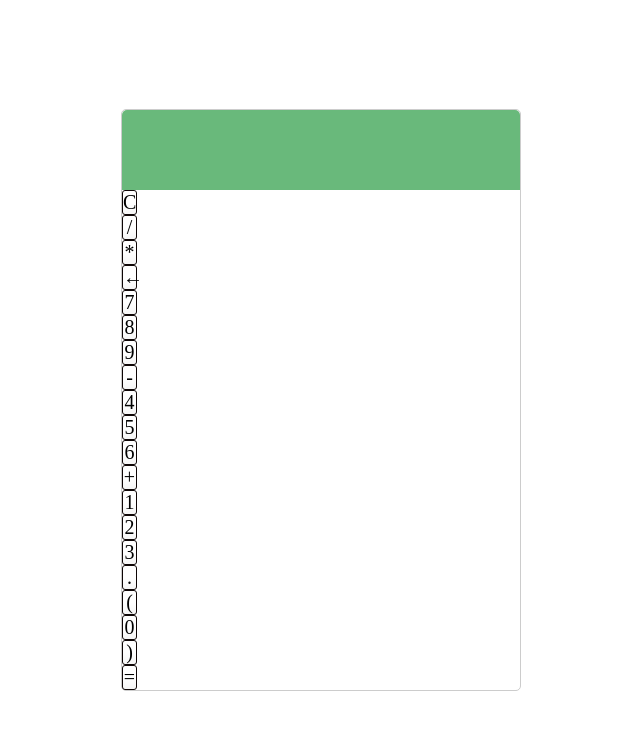
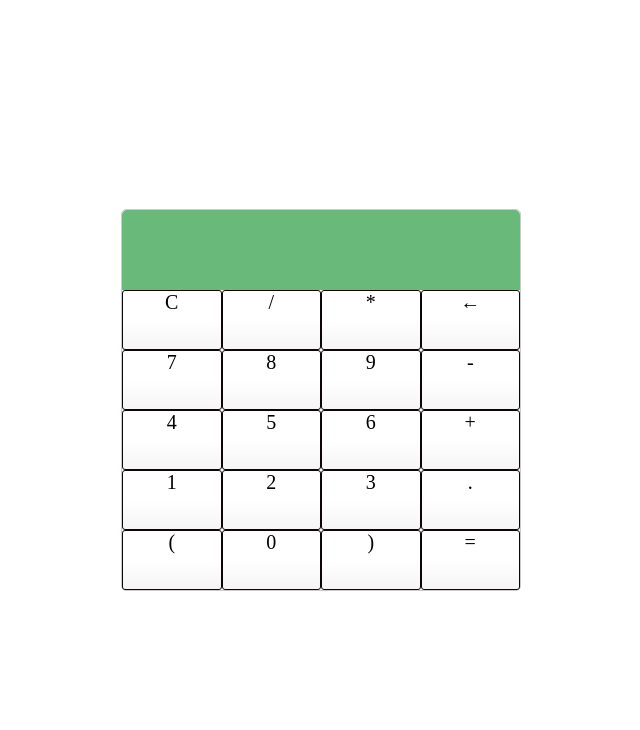
Before and after one commit to Kayo-b/calculadora, a plain HTML site: page index.html in a window 1280 px wide. Shown: the whole page, without its empty margins (319-959 px from the left). Drawn offline with Linux system fonts and the light colour scheme.

Commit message:
added some style

```diff
--- a/style.css
+++ b/style.css
@@ -18,7 +18,14 @@ html {
     text-align:center;
     font-size: 2rem;
     background-image: linear-gradient(to bottom, transparent, transparent 50%, rgba(0,0,0,.04));
-    width: 15px;
+    height: 60px;
+    box-shadow: inset 0 0 0 1px rgba(255,255,255,.05) inset 0 1px 0 0 rgba(255,255,255,.45), inset 0 -1px 0 0 rgba(255,255,255,.15), 0 1px 0 0 rgba(255,255,255,.15);
+    text-shadow: 0 1px rgba(255,255,255,.4);
+}
+
+.button:hover{
+    background-color: #61aa57;
+    color:#0e0606;
 }
 
 /* #button{
@@ -27,6 +34,7 @@ html {
 
 .buttons{
     display:grid;
+    grid-template-columns: repeat(4, 1fr);
 
 }
 
@@ -38,7 +46,7 @@ html {
     border-top-left-radius: 5px;
     border-top-right-radius: 5px;
     background: rgb(105, 185, 123);
-    color: #fff;
+    color: rgb(14, 10, 10);
     text-align:right;
     padding-right: 20px;
     padding-left:10px;
```
